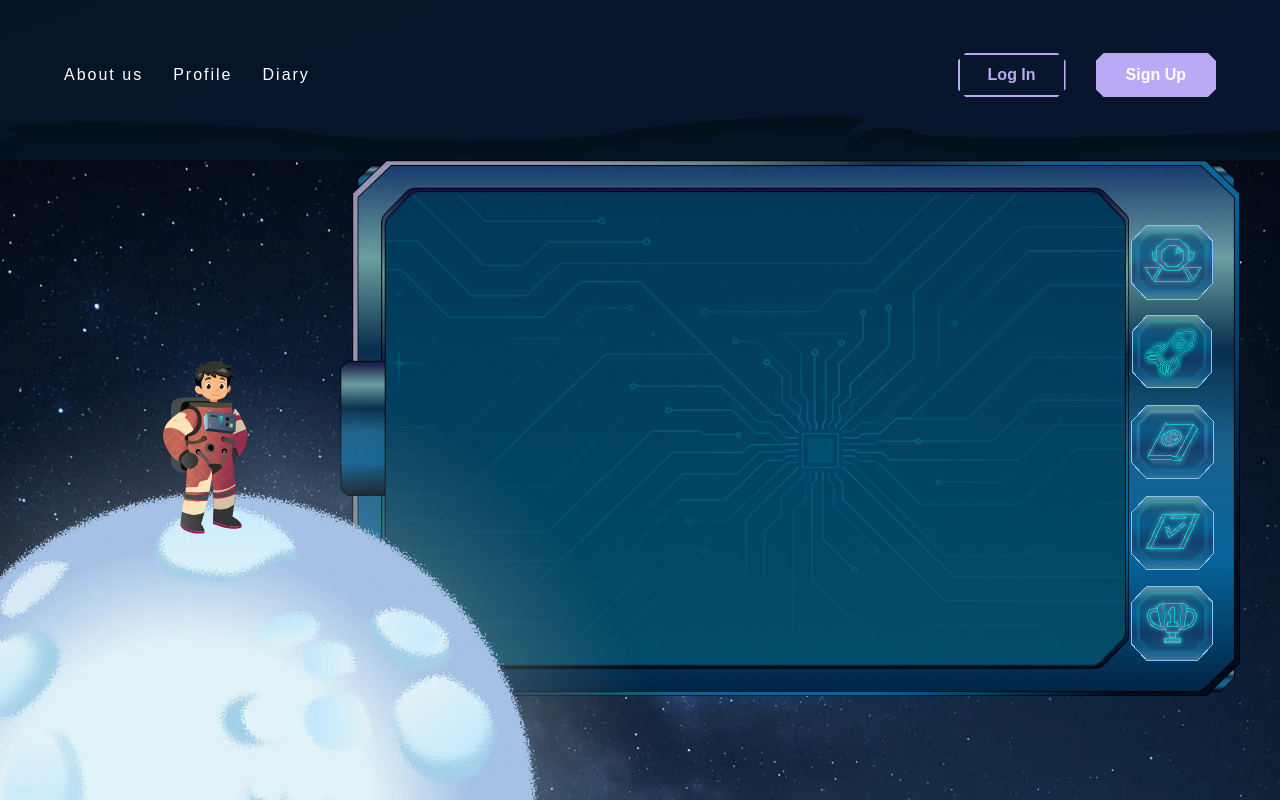
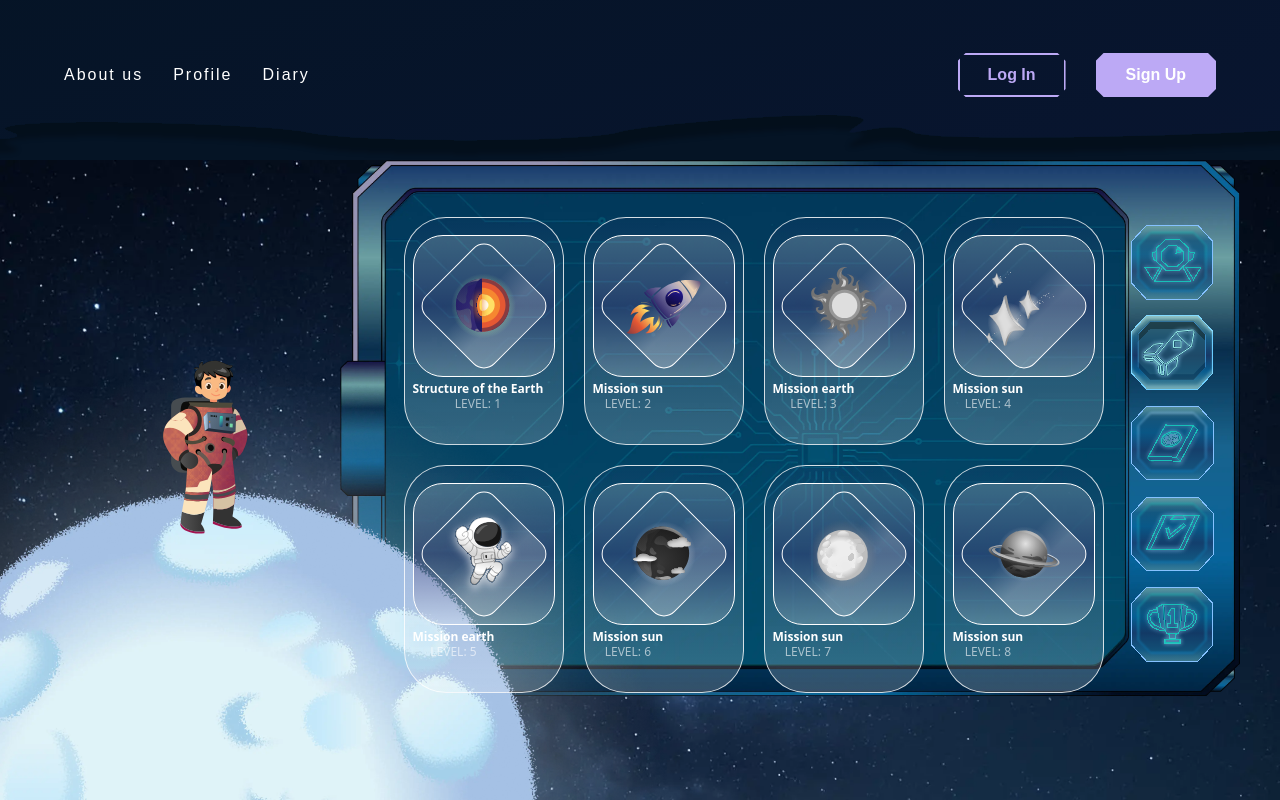
Before and after one commit to Lunaacy/Galaxy-Academy, a Next.js app: page /profile in a window 1280 px wide. Shown: the top 800 px of the page. Built offline with nearby package versions, Linux system fonts and the light colour scheme.

Commit message:
fix: change active tab logic (#11) (#12)
Co-authored-by: Alfat1989 <Alfat1989@users.noreply.github.com>

```diff
--- a/src/components/profile/tablet/Tablet.tsx
+++ b/src/components/profile/tablet/Tablet.tsx
@@ -10,18 +10,38 @@ import { tabletButtons } from "./tabletButtons/tabletButtons";
 import { Book } from "./book/Book";
 import { missionData } from "../../utils/missionData";
 import CloseBtn from '@/public/images/svg/closeBtn.svg'
+import { useRouter, useSearchParams } from "next/navigation";
 
 
 export const Tablet = () => {
-  const [activeTab, setActiveTab] = useState("home");
-  const [isGameOpen, setIsGameOpen] = useState(false);
+  const router = useRouter()
+  const searchParams = useSearchParams();
+  const activeTabParam = searchParams.get('activeTab')
+  const isGameOpenParam = searchParams.get('isOpenGame')
+
+  const [activeTab, setActiveTab] = useState(activeTabParam || "mission");
   const [gameLink, setGameLink] = useState('')
+  const [isGameOpen, setIsGameOpen] = useState((isGameOpenParam && gameLink) || false);
+
+  const handleSetActiveParam = (value: string) => {
+    const params = new URLSearchParams(searchParams.toString())
+    params.set('activeTab', value)
+    router.replace(`/profile?${params.toString()}`, { scroll: false })
+    setActiveTab(value)
+  }
+
+  const handleCloseGame = () => {
+    setIsGameOpen(false)
+    const params = new URLSearchParams(searchParams.toString())
+    params.delete('activeTab')
+    params.delete('isOpenGame')
+  }
 
   return (
     <>
       {isGameOpen ? (
         <div className={`ml-auto p-[20px] w-[1100px] h-[683px] p-0`}>
-          <button type="button" className="absolute top-[20px] right-[60px]" onClick={() => setIsGameOpen(false)}><CloseBtn className='w-[50px] h-auto' /></button>
+          <button type="button" className="absolute top-[20px] right-[60px]" onClick={handleCloseGame}><CloseBtn className='w-[50px] h-auto' /></button>
           <iframe
             src={gameLink}
             className="w-full h-full border-none"
@@ -33,7 +53,7 @@ export const Tablet = () => {
           <div className={styles.tablet}>
             <Root
               value={activeTab}
-              onValueChange={(value) => setActiveTab(value)}
+              onValueChange={(value) => handleSetActiveParam(value)}
             >
               <Content tabIndex={undefined} value="mission">
                 <div className={styles.contenWrapper}>
@@ -64,7 +84,6 @@ export const Tablet = () => {
               </Content>
               <Content value="test">
                 Test
-
               </Content>
               <Content value="leader">Leader</Content>
               <div>
--- a/src/components/utils/missionData.ts
+++ b/src/components/utils/missionData.ts
@@ -25,7 +25,7 @@ export const missionData: IMissionData[] = [
         title: "Structure of the Earth",
         level: 1,
         isAtive: true,
-        gameLink: "https://sehriyospace.uz/Unity/Puzzle/index.html",
+        gameLink: "https://allelf.github.io/MMOArcade/",
         description:
             "This is a description for mission sun at level 1. It provides additional context and details about the mission.",
     },
@@ -34,8 +34,8 @@ export const missionData: IMissionData[] = [
         icon: Rockety,
         title: "Mission sun",
         level: 2,
-        isAtive: false,
-        gameLink: "https://sehriyospace.uz/Unity/Puzzle/index.html",
+        isAtive: true,
+        gameLink: "https://allelf.github.io/PuzzleWebGL/",
         description:
             "This is a description for mission sun at level 2. It provides additional context and details about the mission.",
     },
```
